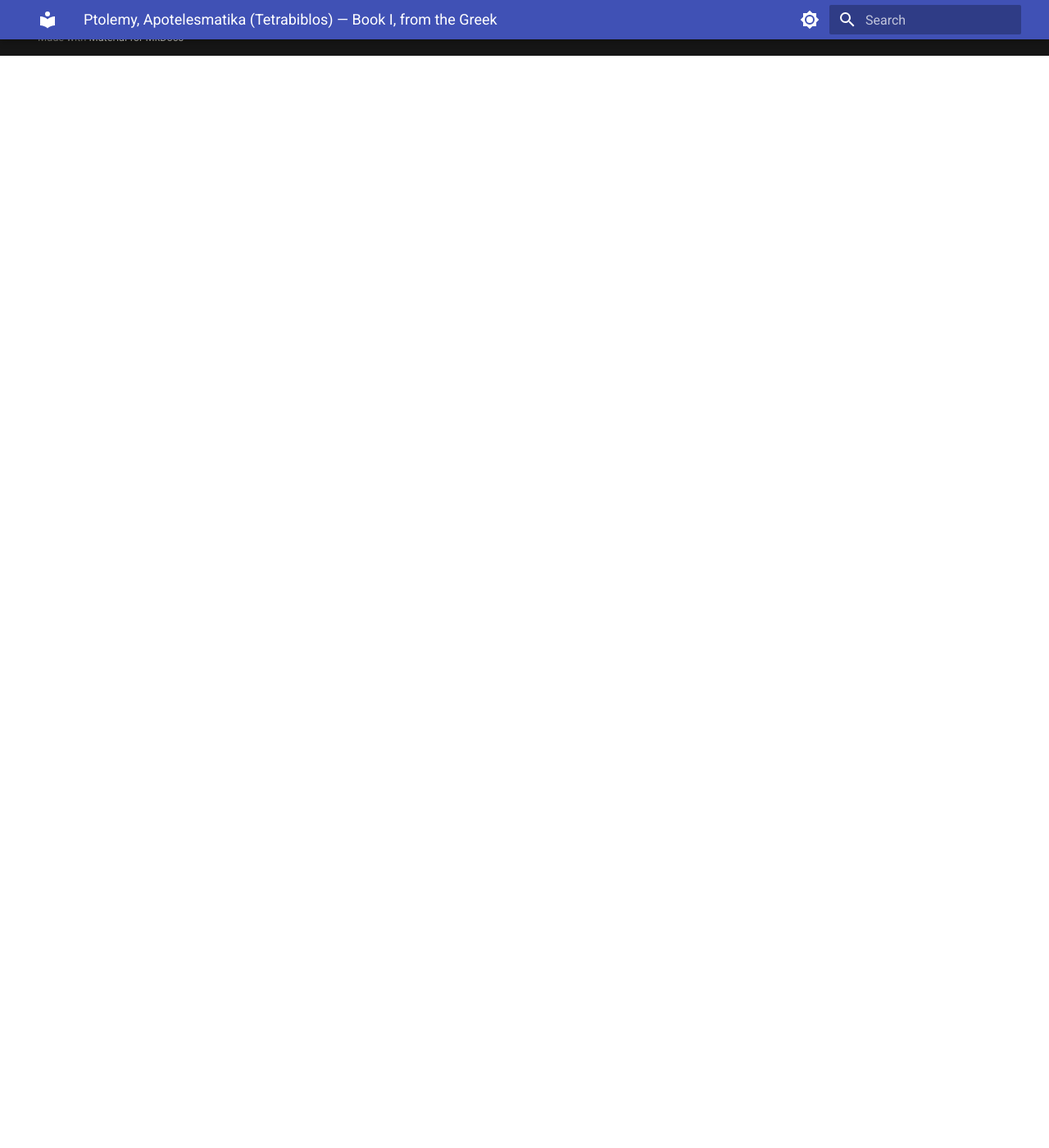
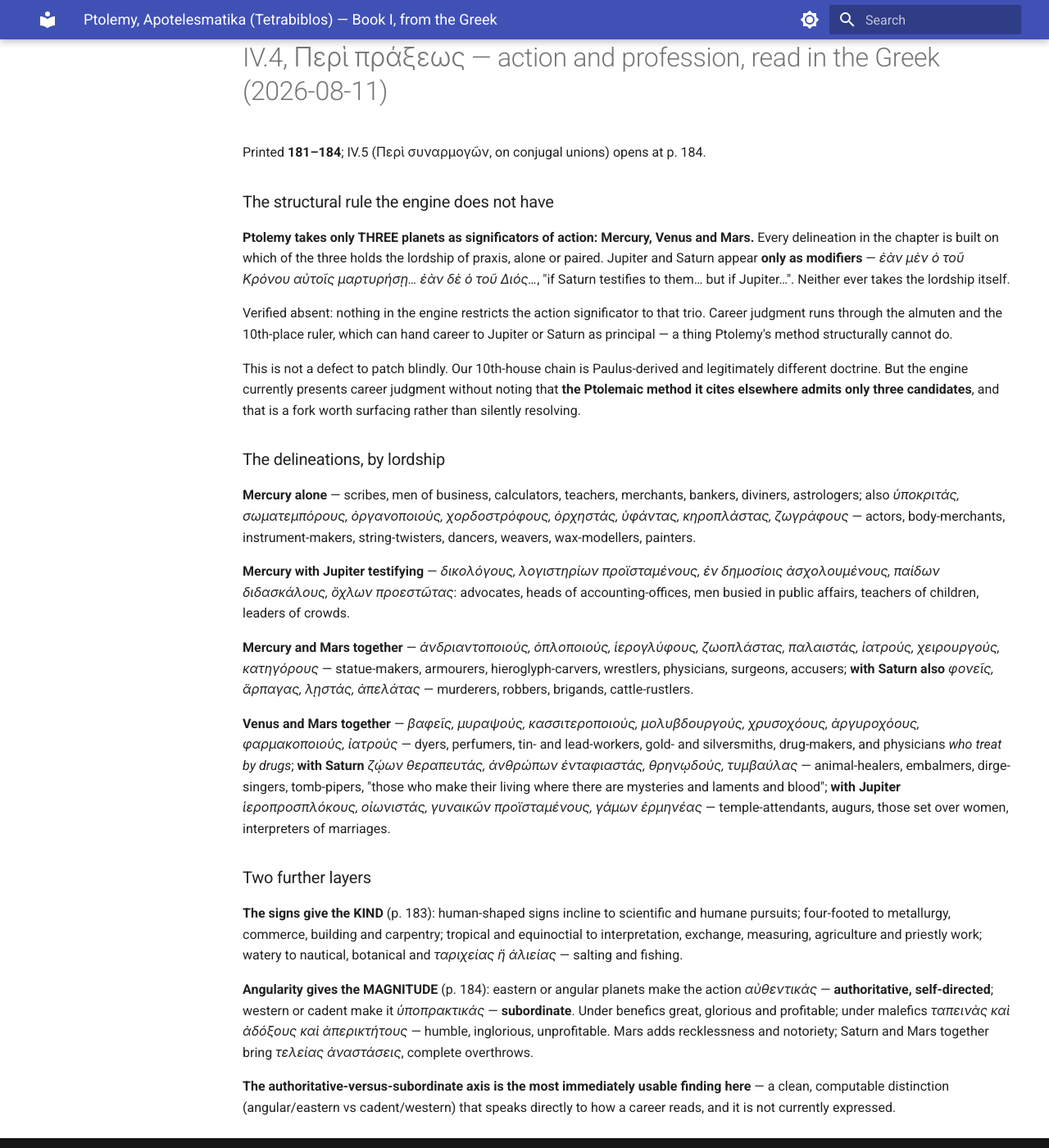
Before and after one commit to Bender1011001/traditional-astrology-engine, an MkDocs documentation site: the page built from docs/sources/ptolemy_greek_book1.md, in a window 1280 px wide and 1400 px high, scrolled down 18808 px. Shown: the whole window at 82% size. Built offline with MkDocs 1.6.1 and Material for MkDocs 9.7.7, drawn with Linux system fonts in a browser that asks for light colours; before the commit the page ends 18876 px from its top, so only the background shows below that.

Commit message:
Ptolemy IV.4 read: he admits only three significators of action
Printed 181-184. Peri praxeos, on action and profession.

The structural finding: Ptolemy takes only MERCURY, VENUS and MARS as
significators of action. Every delineation is built on which of the
three holds the lordship of praxis, alone or paired. Jupiter and Saturn
appear only as modifiers - "if Saturn testifies to them... but if
Jupiter" - and never take the lordship themselves.

Verified absent from the engine: nothing restricts the action
significator to that trio. Career judgment runs through the almuten and
the 10th-place ruler, which can hand career to Jupiter or Saturn as
principal, something Ptolemy's method structurally cannot do.

Not a defect to patch blindly - our 10th-house chain is Paulus-derived
and legitimately different doctrine. But the engine presents career
judgment without noting that the Ptolemaic method it cites elsewhere
admits only three candidates, and that is a fork to surface rather than
silently resolve.

Also captured: the delineation lists by lordship and by testifying
planet; the signs giving the KIND of work, human-shaped to scientific
and humane pursuits, four-footed to metallurgy and building, watery to
nautical and to salting and fishing; and angularity giving the
MAGNITUDE - eastern or angular planets make the action authentikas,
authoritative and self-directed, western or cadent make it
hypopraktikas, subordinate.

That last axis is the most immediately usable thing in the chapter. It
is a clean computable distinction that speaks directly to how a career
reads, and it is not currently expressed anywhere in the engine.

Co-Authored-By: Claude Opus 5 <noreply@anthropic.com>

```diff
--- a/docs/sources/ptolemy_greek_book1.md
+++ b/docs/sources/ptolemy_greek_book1.md
@@ -504,3 +504,35 @@ The doctrine is settled (above). The **implementation is not trivial**, and the
 **Report, do not delete.** Ptolemy's word is **παραποδίσεις**, hindrances. The faithful rendering annotates a candidate as hindered and says why; it does not remove it from the list. Removing would convert a qualification into a silent erasure, which is the opposite of what the chapter says.
 
 **Why not today:** this is a change to published longevity figures made at the end of a long session, requiring new data plumbing (promittor/anaretic longitude into the payload) plus a latitude rule that is not yet pinned down. The session has already produced four retractions from claims made on insufficient care. Shipping a rushed longevity change would be the fifth. The doctrine is captured exactly; the build should start fresh.
+
+---
+
+# IV.4, Περὶ πράξεως — action and profession, read in the Greek (2026-08-11)
+
+Printed **181–184**; IV.5 (Περὶ συναρμογῶν, on conjugal unions) opens at p. 184.
+
+### The structural rule the engine does not have
+
+**Ptolemy takes only THREE planets as significators of action: Mercury, Venus and Mars.** Every delineation in the chapter is built on which of the three holds the lordship of praxis, alone or paired. Jupiter and Saturn appear **only as modifiers** — *ἐὰν μὲν ὁ τοῦ Κρόνου αὐτοῖς μαρτυρήσῃ… ἐὰν δὲ ὁ τοῦ Διός…*, "if Saturn testifies to them… but if Jupiter…". Neither ever takes the lordship itself.
+
+Verified absent: nothing in the engine restricts the action significator to that trio. Career judgment runs through the almuten and the 10th-place ruler, which can hand career to Jupiter or Saturn as principal — a thing Ptolemy's method structurally cannot do.
+
+This is not a defect to patch blindly. Our 10th-house chain is Paulus-derived and legitimately different doctrine. But the engine currently presents career judgment without noting that **the Ptolemaic method it cites elsewhere admits only three candidates**, and that is a fork worth surfacing rather than silently resolving.
+
+### The delineations, by lordship
+
+**Mercury alone** — scribes, men of business, calculators, teachers, merchants, bankers, diviners, astrologers; also *ὑποκριτάς, σωματεμπόρους, ὀργανοποιούς, χορδοστρόφους, ὀρχηστάς, ὑφάντας, κηροπλάστας, ζωγράφους* — actors, body-merchants, instrument-makers, string-twisters, dancers, weavers, wax-modellers, painters.
+
+**Mercury with Jupiter testifying** — *δικολόγους, λογιστηρίων προϊσταμένους, ἐν δημοσίοις ἀσχολουμένους, παίδων διδασκάλους, ὄχλων προεστῶτας*: advocates, heads of accounting-offices, men busied in public affairs, teachers of children, leaders of crowds.
+
+**Mercury and Mars together** — *ἀνδριαντοποιούς, ὁπλοποιούς, ἱερογλύφους, ζωοπλάστας, παλαιστάς, ἰατρούς, χειρουργούς, κατηγόρους* — statue-makers, armourers, hieroglyph-carvers, wrestlers, physicians, surgeons, accusers; **with Saturn also** *φονεῖς, ἅρπαγας, λῃστάς, ἀπελάτας* — murderers, robbers, brigands, cattle-rustlers.
+
+**Venus and Mars together** — *βαφεῖς, μυραψούς, κασσιτεροποιούς, μολυβδουργούς, χρυσοχόους, ἀργυροχόους, φαρμακοποιούς, ἰατρούς* — dyers, perfumers, tin- and lead-workers, gold- and silversmiths, drug-makers, and physicians *who treat by drugs*; **with Saturn** *ζῴων θεραπευτάς, ἀνθρώπων ἐνταφιαστάς, θρηνῳδούς, τυμβαύλας* — animal-healers, embalmers, dirge-singers, tomb-pipers, "those who make their living where there are mysteries and laments and blood"; **with Jupiter** *ἱεροπροσπλόκους, οἰωνιστάς, γυναικῶν προϊσταμένους, γάμων ἑρμηνέας* — temple-attendants, augurs, those set over women, interpreters of marriages.
+
+### Two further layers
+
+**The signs give the KIND** (p. 183): human-shaped signs incline to scientific and humane pursuits; four-footed to metallurgy, commerce, building and carpentry; tropical and equinoctial to interpretation, exchange, measuring, agriculture and priestly work; watery to nautical, botanical and *ταριχείας ἢ ἁλιείας* — salting and fishing.
+
+**Angularity gives the MAGNITUDE** (p. 184): eastern or angular planets make the action *αὐθεντικάς* — **authoritative, self-directed**; western or cadent make it *ὑποπρακτικάς* — **subordinate**. Under benefics great, glorious and profitable; under malefics *ταπεινὰς καὶ ἀδόξους καὶ ἀπερικτήτους* — humble, inglorious, unprofitable. Mars adds recklessness and notoriety; Saturn and Mars together bring *τελείας ἀναστάσεις*, complete overthrows.
+
+**The authoritative-versus-subordinate axis is the most immediately usable finding here** — a clean, computable distinction (angular/eastern vs cadent/western) that speaks directly to how a career reads, and it is not currently expressed.
```
